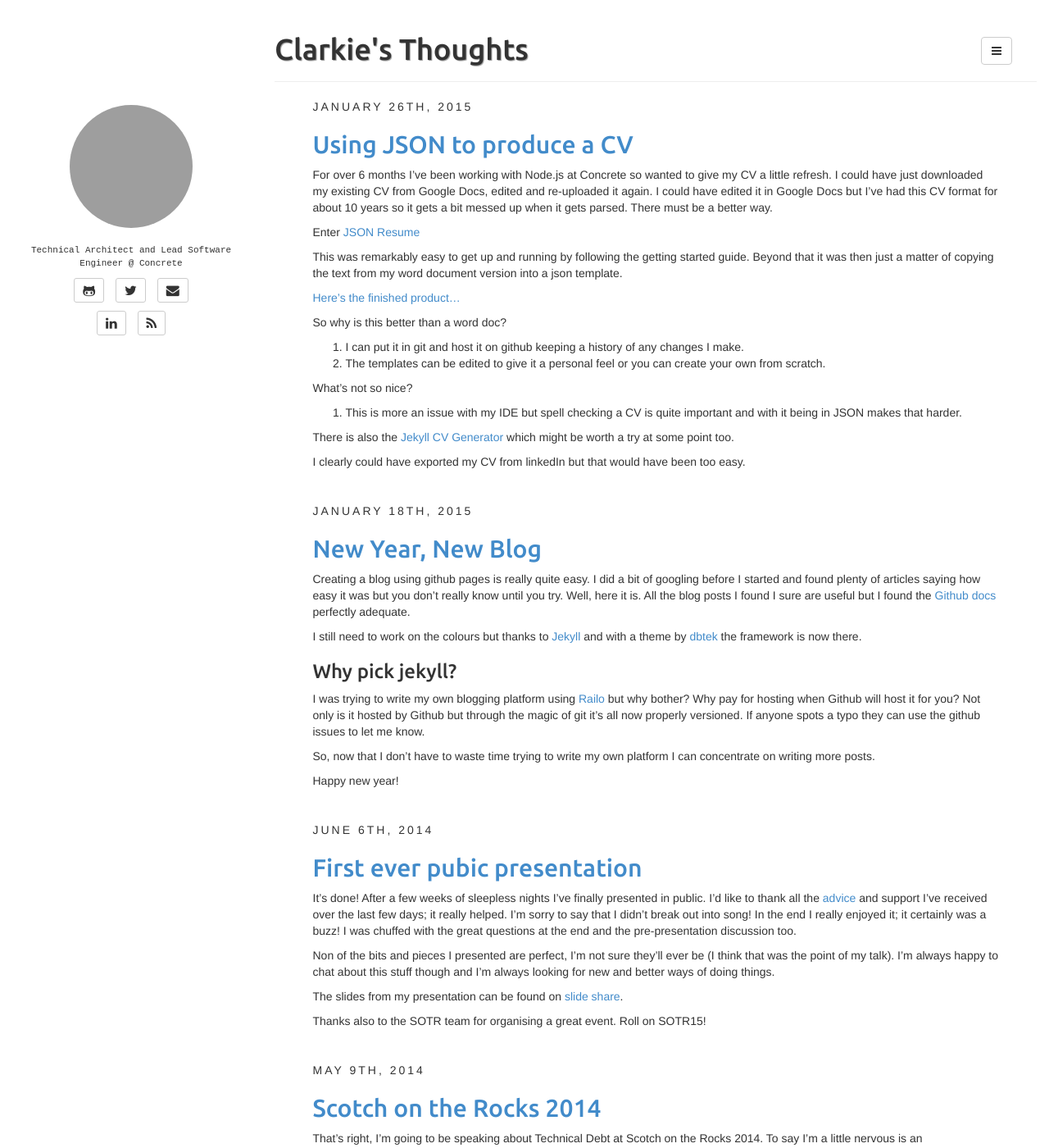
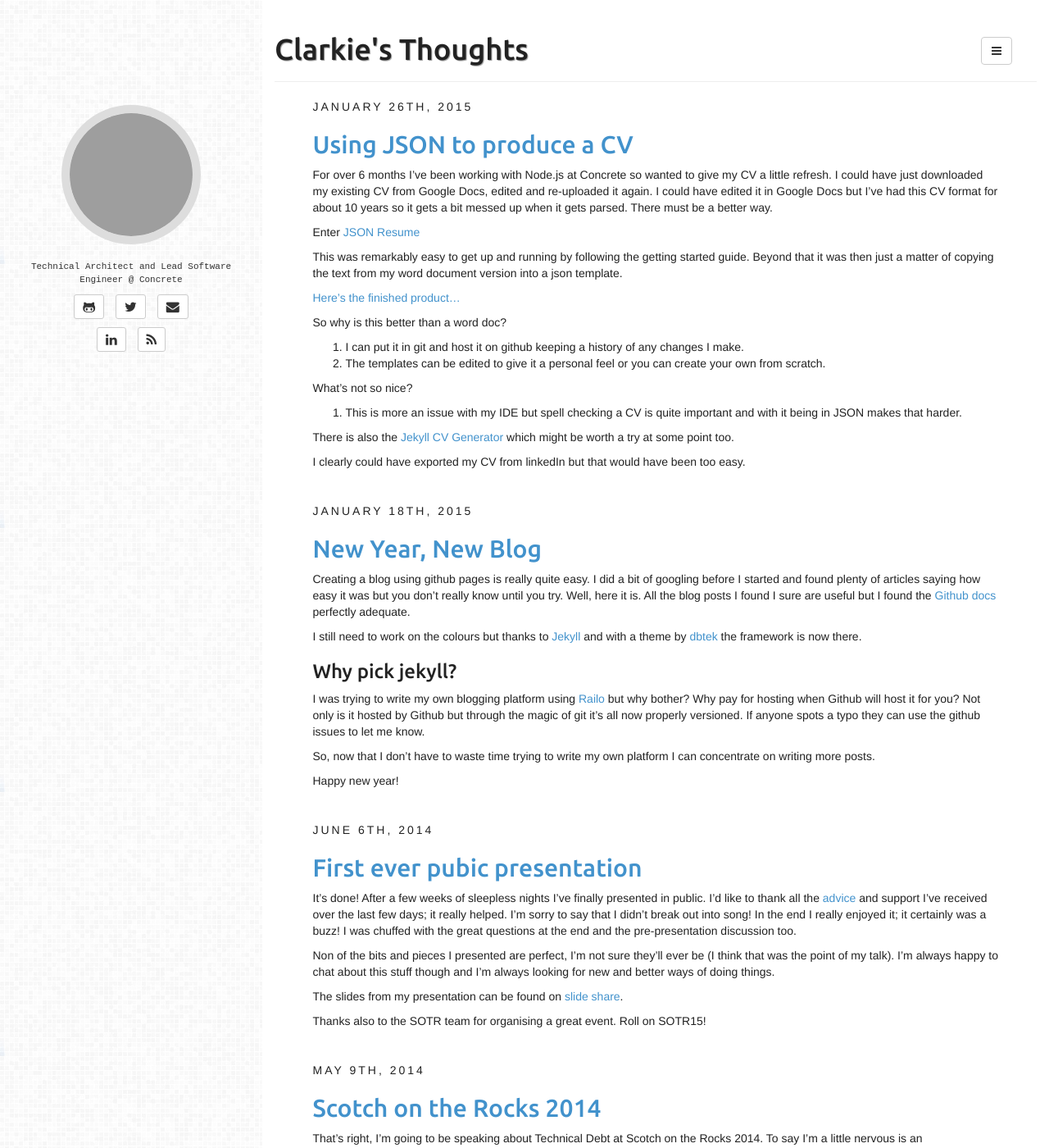
Before and after one commit to clarkie/clarkie.github.io, a Jekyll site: the page built from index.html, in a window 1280 px wide and 1400 px high. Shown: the whole window at 82% size. Built offline with Jekyll 4.4.1, drawn with Linux system fonts in a browser that asks for light colours; the list of posts is cut into pages by our own code; grey boxes are pictures that could not be loaded.

Commit message:
update styling

```diff
--- a/assets/css/style.css
+++ b/assets/css/style.css
@@ -1,27 +1,23 @@
 @import url(http://fonts.googleapis.com/css?family=Ubuntu:500&subset=latin,latin-ext);
 
-/*
-	overtly olive #B4AD90
-	sea_urchin 1 #557E7C
-	darker urchin 2A3E3D
-*/
-
 body{
-/*	color: #2A3E3D;*/
+	color:#222;
 }
 
 .sidebar {
 	position: fixed;
 	top: 0px;
 	padding-top: 10%;
-/*	background-color: #2A3E3D;*/
-/*	color: #fff;*/
+	background-color: #2A3E3D;
+	color: #333;
+	background: url(/assets/img/lightbg.png);
 }
 
 .sidebar-header {
 	text-align: center;
 	margin-bottom: 10px;
 }
+
 .sidebar-header .title{
 	letter-spacing: 3px;
 	text-transform: uppercase;
@@ -29,22 +25,28 @@
 
 .sidebar-header .title a{
 	text-decoration: none;
-/*	color: #fff;*/
+}
+
+.sidebar-header img.img-circle {
+	border: 10px solid #ddd;
 }
 
 a {
-/*	color: #aaa;*/
+	color: #4292CC;
+}
+
+a:hover {
+	color: #4292CC;
 }
 
 a.nav-link {
 	padding-bottom: 5px;
 	padding-top: 7px;
-/*	color: #aaa;*/
 }
+
 a.nav-link i{
 	font-size: 16px;
 }
-/*a.nav-link:hover { color: #777 }*/
 
 #bio {
 	font-family: "Courier New", Courier, monospace;
@@ -53,46 +55,11 @@
 	margin-bottom: 10px;
 }
 
-#contact-list li .fa,
-article .share .btn {
-/*	-o-transition:color .2s ease-out, background 1s ease-in;*/
-/*  -ms-transition:color .2s ease-out, background 1s ease-in;*/
-/*  -moz-transition:color .2s ease-out, background 1s ease-in;*/
-/*  -webkit-transition:color .2s ease-out, background 1s ease-in;*/
-/*  transition:color .2s ease-out, background 1s ease-in;*/
-}
-#contact-list li:hover .fa-twitter,
-article .share .twitter:hover {
-/*	color: #00ACEE;*/
-/*	border-color: #00ACEE;*/
-}
-#contact-list li:hover .fa-linkedin {
-/*	color: #1D87BD;*/
-}
-#contact-list li:hover .fa-envelope {
-/*	color: #E93E30;*/
-}
-#contact-list li:hover .fa-pinterest {
-/*	color: #CC2127;*/
-}
-#contact-list li:hover .fa-rss {
-/*	color: #e74c3c;*/
-}
-article .share .facebook:hover {
-/*	color: #43609C;*/
-/*	border-color: #43609C;*/
-}
-article .share .gplus:hover {
-/*	color: #C13929;*/
-/*	border-color: #C13929;*/
-}
-
 #contact-list-secondary {
 	padding-bottom: 10px;
 }
 
 .page-header {
-/*	 color: #e74c3c;*/
 	text-shadow: 1px 1px 1px rgba(150, 150, 150, 1);
 }
 
@@ -115,8 +82,6 @@
 	padding: 0 5% 0;
 }
 
-/*article.home div a, article.home pre a { color: #2c3e50; }*/
-/*article.home div a:hover, article.home pre a:hover { color: #2c3e50; text-decoration: none; }*/
 article img { max-width: 100%; }
 
 h1,h2,h3,h4,h5,h6 { font-family: 'Ubuntu', sans-serif; }
@@ -127,20 +92,6 @@
 article.home h5,
 article.home h6 {
 	font-family: 'Ubuntu', sans-serif;
-/*	color: #8B5B42;*/
-}
-
-article.home h1 a,
-article.home h2 a,
-article.home h3 a,
-article.home h4 a {
-/*	color: #8B5B42;*/
-}
-article.home h1 a:hover,
-article.home h2 a:hover,
-article.home h3 a:hover,
-article.home h4 a:hover {
-/*	color: #e74c3c;*/
 }
 
 .author .author-image {
@@ -153,7 +104,6 @@
 	font-family: 'Ubuntu';
 }
 
-/* nav-vertical-tabs component */
 .nav-tabs-vertical {
     border-right: 1px solid #ddd;
 }
@@ -163,11 +113,8 @@
 }
 
 .nav-tabs-vertical>li.active>a, .nav-tabs-vertical>li.active>a:hover, .nav-tabs-vertical>li.active>a:focus {
-/*    color: #555;*/
     cursor: default;
-/*    background-color: #fff;*/
     border: 1px solid #ddd;
-/*    border-right-color: transparent;*/
 }
 
 .nav-tabs-vertical>li>a {
@@ -176,7 +123,7 @@
     border-radius: 4px 0 0 4px;
 }
 
-.badge { background: #8B5B42; }
+.badge { background: #4292CC; }
 
 #nav-menu{
     position: fixed;
```
Also changed, not shown: assets/img/lightbg.png (added).
